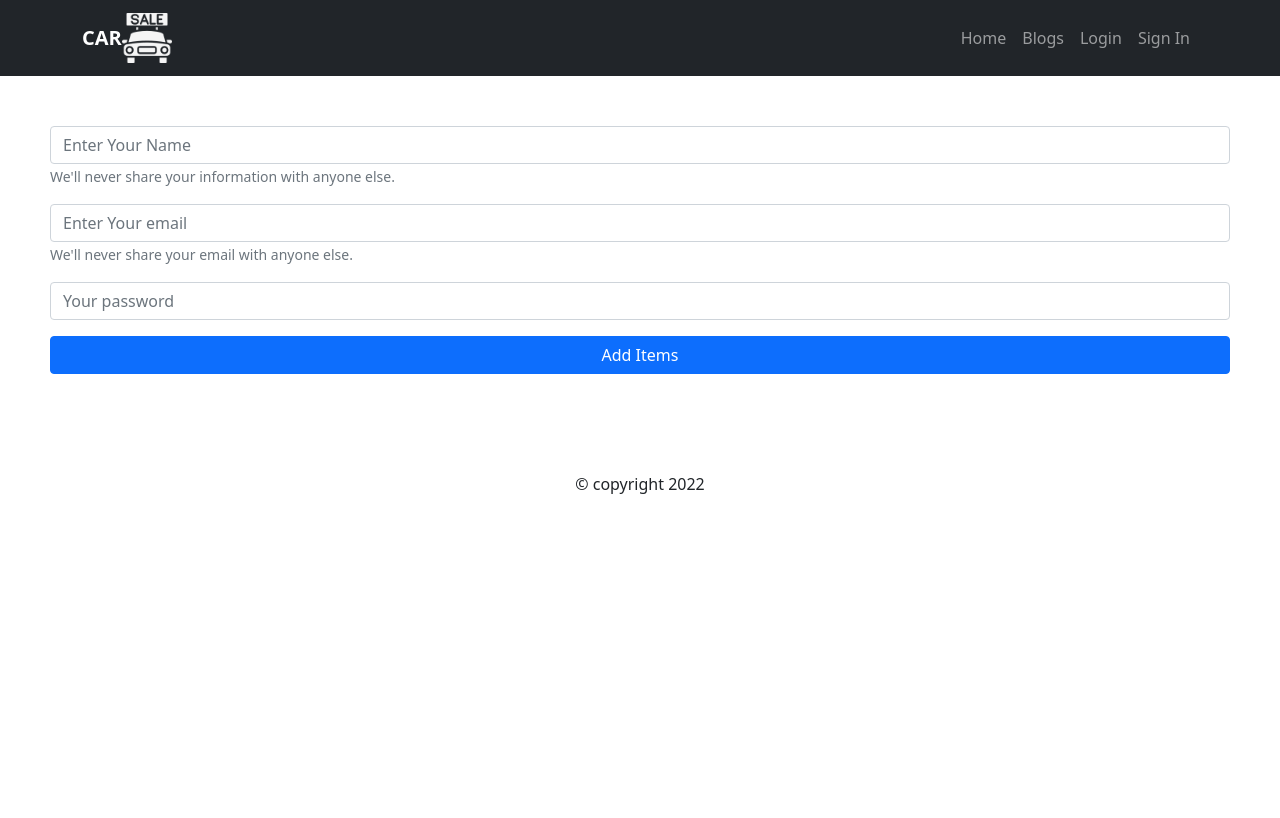
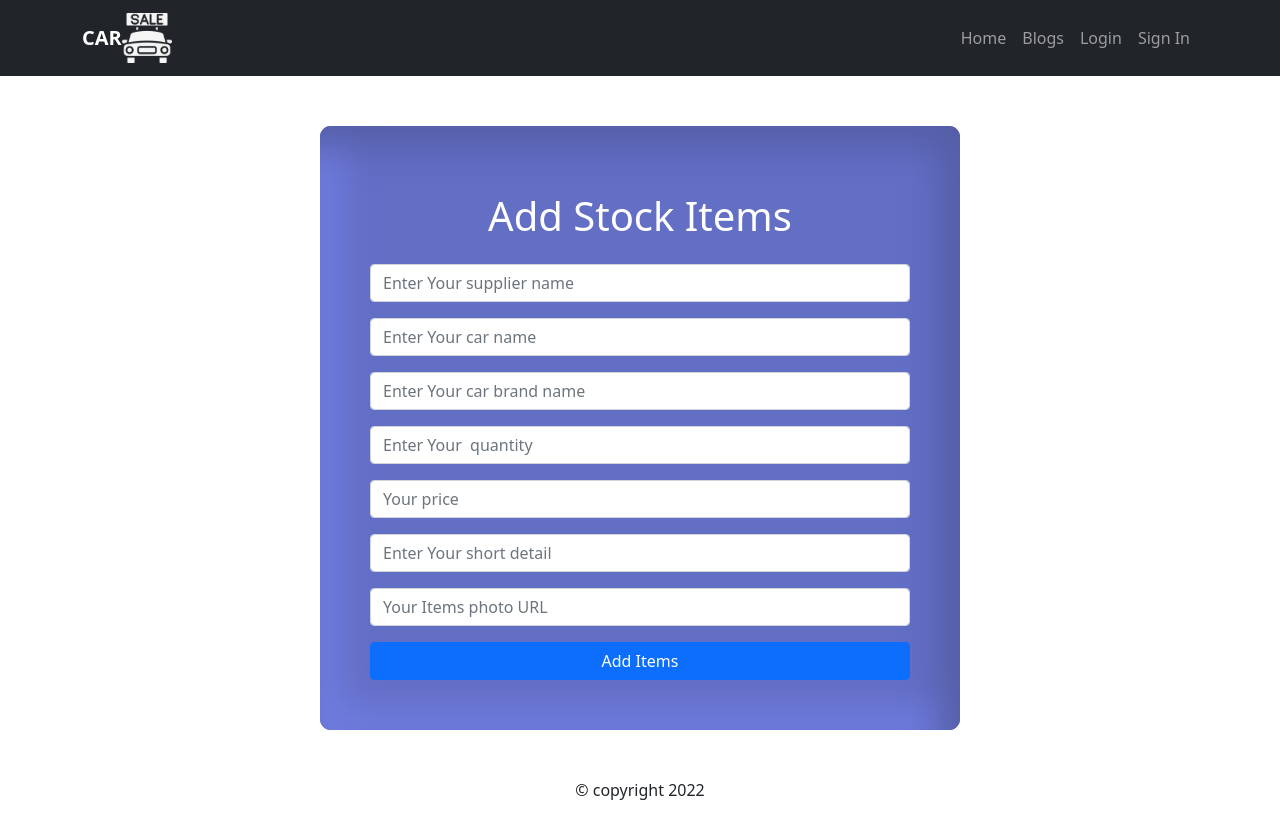
Before and after one commit to ImranHossain5722/warehouse-management-client-side, a React (Create React App) app: page /additem in a window 1280 px wide. Built offline with nearby package versions, Linux system fonts and the light colour scheme; no server answers.

Commit message:
build manage page

```diff
--- a/public/index.html
+++ b/public/index.html
@@ -24,7 +24,7 @@
       work correctly both with client-side routing and a non-root public URL.
       Learn how to configure a non-root public URL by running `npm run build`.
     -->
-    <title>React App</title>
+    <title>CarSale</title>
   </head>
   <body>
     <noscript>You need to enable JavaScript to run this app.</noscript>
--- /dev/null
+++ b/src/Hooks/UseInventoryItems/UseInventoryItems.js
@@ -0,0 +1,19 @@
+import { useEffect, useState } from 'react';
+
+const UseInventoryItems = () => {
+
+    const [useInventoryItems, setUseInventoryItems] = useState([])
+    useEffect(()=>{
+
+        fetch ('https://rocky-dawn-40302.herokuapp.com/inventoryItems')
+        .then (res => res.json())
+        .then (data => setUseInventoryItems(data))
+
+      },[])
+
+ return[useInventoryItems, setUseInventoryItems]
+
+
+};
+
+export default UseInventoryItems;
--- /dev/null
+++ b/src/components/AddItem/AddItem.css
@@ -0,0 +1,7 @@
+.main-form-wrap{
+    margin-top: 50px;
+    border-radius: 11px;
+    background: #636ec5;
+    box-shadow: inset -20px 20px 36px #545ea7,
+                inset 20px -20px 36px #727fe3;
+}
--- a/src/components/AddItem/AddItem.js
+++ b/src/components/AddItem/AddItem.js
@@ -1,42 +1,94 @@
 import { Button } from "react-bootstrap";
 import React from "react";
 import { Form } from "react-bootstrap";
+import './AddItem.css'
 
 const AddItem = () => {
 
-const addItemsHandel =()=>{
+const addItemsHandel =(event)=>{
+    event.preventDefault();
+    const supplierName =event.target.supplierName.value;
+    const name= event.target.name.value ;
+    const brand=event.target.brand.value ;
+    const quantity=event.target.quantity.value ;
+    const price=event.target.price.value ;
+    const description=event.target.description.value ;
+    const img=event.target.img.value ;
+    const user ={supplierName, name, brand, quantity, price, description,img}
+
+    console.log(supplierName, name, brand,  quantity, price, description,  img );
+
+        const url = `https://rocky-dawn-40302.herokuapp.com/inventoryItems`
+        fetch(url,{
+            method: 'POST',
+            headers:{
+                'content-type':'application/json'
+            },
+            body:JSON.stringify(user)
+
+
+        })
+
+        .then(res=> res.json())
+        .then(result =>{
+            console.log(result);
+        })
 
 }
 
   return (
-    <div>
+    <div className="w-50 mx-auto main-form-wrap">
       <Form className="form " onSubmit={addItemsHandel }>
+          <h1 className="text-center p-3 text-white">Add Stock Items</h1>
         <Form.Group className="mb-3" controlId="formBasicEmail">
           <Form.Control
             type="text"
-            name="name"
-            placeholder="Enter Your Name "
+            name="supplierName"
+            placeholder="Enter Your supplier name"
           />
-          <Form.Text className="text-muted ">
-            We'll never share your information with anyone else.
-          </Form.Text>
         </Form.Group>
         <Form.Group className="mb-3" controlId="formBasicEmail">
           <Form.Control
-            type="email"
-            name="email"
-            placeholder="Enter Your email "
+            type="text"
+            name="carName"
+            placeholder="Enter Your car name"
           />
-          <Form.Text className="text-muted">
-            We'll never share your email with anyone else.
-          </Form.Text>
         </Form.Group>
+        <Form.Group className="mb-3" controlId="formBasicEmail">
+          <Form.Control
+            type="text"
+            name="brand"
+            placeholder="Enter Your car brand name"
+          />
+        </Form.Group>
+        <Form.Group className="mb-3" controlId="formBasicEmail">
+          <Form.Control
+            type="text"
+            name="quantity"
+            placeholder="Enter Your  quantity"
+          />
+        </Form.Group>
+
 
         <Form.Group className="mb-3" controlId="formBasicPassword">
           <Form.Control
-            type="password"
-            name="password"
-            placeholder="Your password"
+            type="text"
+            name="price"
+            placeholder="Your price"
+          />
+        </Form.Group>
+        <Form.Group className="mb-3" controlId="formBasicEmail">
+          <Form.Control
+            type="text"
+            name="description"
+            placeholder="Enter Your short detail"
+          />
+        </Form.Group>
+        <Form.Group className="mb-3" controlId="formBasicEmail">
+          <Form.Control
+            type="text"
+            name="img"
+            placeholder="Your Items photo URL"
           />
         </Form.Group>
 
--- a/src/components/Home/InventoryItems/InventoryItemDetail/InventroyItemDetail.js
+++ b/src/components/Home/InventoryItems/InventoryItemDetail/InventroyItemDetail.js
@@ -1,4 +1,5 @@
 import React, { useEffect, useState } from "react";
+import { Button } from "react-bootstrap";
 import { useParams } from "react-router-dom";
 
 const InventoryItemDetail = () => {
@@ -29,7 +30,7 @@ const InventoryItemDetail = () => {
           <p><span className="inventory-text" >Quantity : </span>{inventoryItem.length}</p>
           <p><span className="inventory-text" >Price : </span>{inventoryItem.price}</p>
           <p><span className="inventory-text" >Short Detail :</span> {inventoryItem.description}</p>
-
+              <Button>Delivered</Button>
             </div>
 
 
--- a/src/components/Home/InventoryItems/InventoryItems.js
+++ b/src/components/Home/InventoryItems/InventoryItems.js
@@ -1,8 +1,15 @@
 import React, { useEffect, useState } from "react";
+import { Button } from "react-bootstrap";
+import { useNavigate } from "react-router-dom";
 import InventoryItem from "../../Home/InventoryItems/InventoryItem/InventoryItem";
 import './InventoryItems.css'
 
 const InventoryItems = () => {
+  const navigate = useNavigate()
+  const moveToManageItemPage =()=>{
+
+    navigate('/manageitem')
+  }
 
   const [inventoryItems , setInventoryItems]= useState([])
 
@@ -16,7 +23,7 @@ const InventoryItems = () => {
 
   return (
     <div className="container">
-      <div className="row">
+      <div className="row ">
           <h1 className="text-center pt-4">We have items in stock: {inventoryItems.length}</h1>
           <div style={{ height: "3px" , width:"50px" }} className="bg-primary  mx-auto "></div>
 
@@ -24,7 +31,10 @@ const InventoryItems = () => {
               {
                 inventoryItems.map(inventoryItem => <InventoryItem key={inventoryItem._id} inventoryItem={inventoryItem} > </InventoryItem>)
               }
+
+
           </div>
+          <Button className=" w-25 mx-auto mt-5" onClick={()=>moveToManageItemPage()}> Manage Inventory Items</Button>
       </div>
     </div>
   );
--- a/src/components/Manage Items/ManageItems.js
+++ b/src/components/Manage Items/ManageItems.js
@@ -1,11 +1,35 @@
-import React from 'react';
+
+import UseInventoryItems from '../../Hooks/UseInventoryItems/UseInventoryItems';
+import ManageSingleItem from './ManageSingleItem/ManageSingleItem';
+
 
 const ManageItems = () => {
-    return (
-        <div>
-            Mange Items
-        </div>
-    );
+
+
+  const [useInventoryItems, setUseInventoryItems] = UseInventoryItems();
+
+
+  return (
+
+
+    <div className="container">
+      <div className="row align-items-center">
+          <h1 className="text-center pt-4">We have items in stock: {useInventoryItems.length}</h1>
+          <div style={{ height: "3px" , width:"50px" }} className="bg-primary  mx-auto "></div>
+
+          <div className="" >
+              {
+
+                  useInventoryItems.map(useInventoryItem => <ManageSingleItem key={useInventoryItem._id}  useInventoryItem ={useInventoryItem}  ></ManageSingleItem>)
+
+              }
+
+
+          </div>
+
+      </div>
+    </div>
+  );
 };
 
 export default ManageItems;
--- /dev/null
+++ b/src/components/Manage Items/ManageSingleItem/ManageSingleItem.css
@@ -0,0 +1,24 @@
+.main-items-container {
+  border: 1px solid #71b8e4;
+  border-radius: 8px;
+  padding: 8px;
+  width: 600px;
+  display: flex;
+  align-items: center;
+  justify-content:space-evenly;
+
+}
+
+.items-img img {
+  width: 150px;
+}
+.items-container {
+  display: flex;
+
+
+}
+
+.delete-btn-container {
+  display: flex;
+  align-items: center;
+}
--- /dev/null
+++ b/src/components/Manage Items/ManageSingleItem/ManageSingleItem.js
@@ -0,0 +1,29 @@
+import React from "react";
+import "./ManageSingleItem.css";
+
+const ManageSingleItem = ({ useInventoryItem }) => {
+  const { name, img, price, brand, description, quantity, supplierName } =
+    useInventoryItem;
+  return (
+    <div className="main-items-container w-50 mx-auto mt-5 align-items center">
+      <div className="items-img">
+        <img src={img} alt="" />
+      </div>
+
+      <div className=" items-container">
+        <div className="items-details">
+          <p> <span>Name:</span> {name}</p>
+          <p> <span>Brand:</span> {brand}</p>
+          <p> <span>Quantity:</span> {quantity}</p>
+          <p> <span>Supplier Name:</span> {supplierName}</p>
+          <p> <span>Price :</span> {price}</p>
+        </div>
+        <div className="delete-btn-container">
+          <button className="btn"> X </button>
+        </div>
+      </div>
+    </div>
+  );
+};
+
+export default ManageSingleItem;
```
